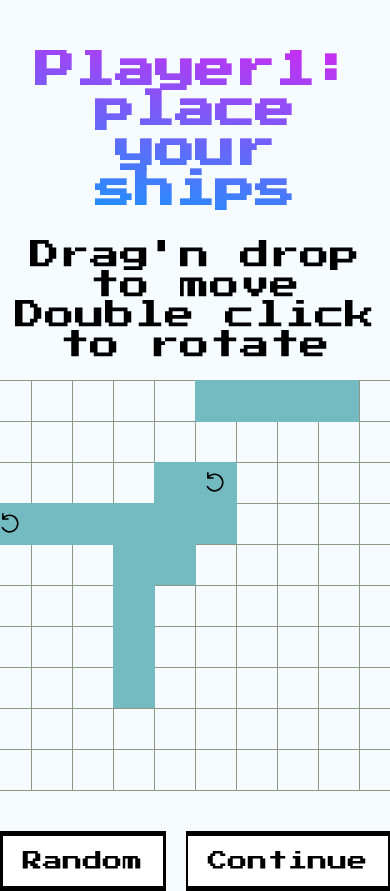
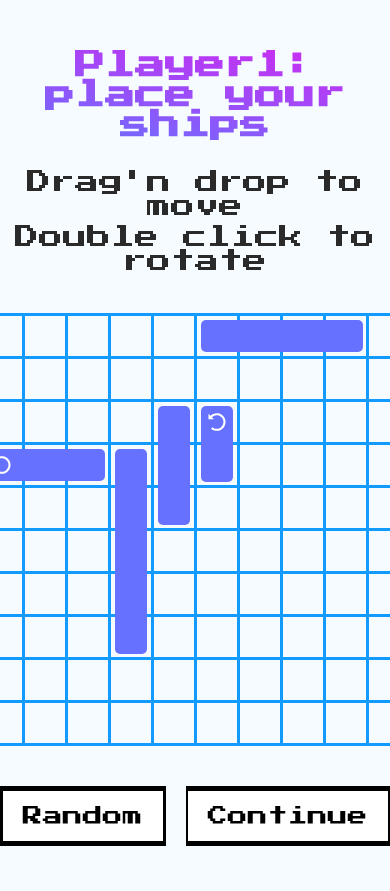
Before and after one commit to fcrozatier/battleship, a React (Create React App) app: page / in a window 390 px wide. Both pictures are taken after a click on the button "1 Player". Shown: the top 891 px of the page. After the commit the page ends 846 px from the top, so only its background shows below. Built offline with nearby package versions, Linux system fonts and the light colour scheme.

Commit message:
style board initialization

```diff
--- a/src/app.css
+++ b/src/app.css
@@ -74,8 +74,8 @@
 }
 
 .heading {
-  font-size: 40px;
-  background-image: linear-gradient(10.8deg, #119aff, #d227f1);
+  font-size: 38px;
+  background-image: linear-gradient(10.8deg, #6672ff, #d227f1);
   background-clip: text;
   -webkit-background-clip: text;
   color: transparent;
@@ -84,11 +84,17 @@
 
 .info-wrapper {
   display: block;
-  margin-top: 30px;
+  margin: 30px auto 20px;
+  font-size: 24px;
+  color: #2a2a2a;
 }
 
 .info {
   list-style: none;
+}
+
+.info li {
+  margin-bottom: 7px;
 }
 
 .whose-board {
@@ -109,11 +115,10 @@
 
 .board-grid {
   display: grid;
-  width: 411px;
   grid-template: repeat(10, 40px) / repeat(10, 40px);
-  border: 1px solid #8c9885;
-  background-color: #8c9885;
-  gap: 1px;
+  border: 3px solid #119aff;
+  background-color: #119aff;
+  gap: 3px;
   justify-content: center;
 }
 
@@ -140,22 +145,38 @@
 
 .ship {
   position: absolute;
-  top: -1px;
-  left: -1px;
+  border-radius: 5px;
   z-index: 1;
 }
 
 .dnd-board .ship,
 .my-board .draw-ship {
-  background-color: #74bac1;
+  background-color: #6672ff;
 }
 
 .hit {
-  background-color: yellow;
+  /* background-color: yellow; */
+}
+.hit::after {
+  content: "";
+  display: block;
+  width: 10px;
+  height: 10px;
+  border-radius: 50%;
+  background-color: rgb(110 97 186);
 }
 
 .draw-ship.hit {
-  background-color: #e06d6d;
+  /* background-color: #e06d6d; */
+}
+
+.draw-ship.hit::after {
+  content: "";
+  display: block;
+  width: 20px;
+  height: 20px;
+  border-radius: 50%;
+  background-color: violet;
 }
 
 .info {
@@ -172,7 +193,11 @@
   margin-bottom: 30px;
 }
 
-@media (max-width: 960px) {
+@media screen and (max-width: 1000px) {
+  .heading {
+    font-size: 30px;
+  }
+
   .display-boards {
     flex-direction: column;
     align-items: center;
--- a/src/components/Cell.jsx
+++ b/src/components/Cell.jsx
@@ -31,10 +31,10 @@ function Cell({
   classes += hit ? " hit" : "";
 
   const style = {
-    backgroundColor: canDrop && "rgb(248, 249, 231)",
-    border:
-      (isOver && canDrop && "1px solid green") ||
-      (isOver && !canDrop && "1px solid red"),
+    backgroundColor:
+      (!isOver && canDrop && "hsl(150deg 100% 98%)") ||
+      (isOver && canDrop && " hsl(150deg 100% 90%)") ||
+      (isOver && !canDrop && " hsl(0deg 100% 96%)"),
   };
 
   return (
--- a/src/components/Ship.jsx
+++ b/src/components/Ship.jsx
@@ -1,17 +1,21 @@
 import React from "react";
 import { PropTypes, bool } from "prop-types";
 import { useDrag } from "react-dnd";
-import { GrRotateLeft } from "react-icons/gr";
+import { GiAnticlockwiseRotation } from "react-icons/gi";
 
 function Ship({ dnd, unit, canRotate, rotate }) {
   const style = unit.v
     ? {
-        width: "42px",
-        height: `${unit.ship.length * 41}px`,
+        width: "80%",
+        height: `${unit.ship.length * (40 + 3) - 10}px`,
+        top: "10%",
+        left: "10%",
       }
     : {
-        width: `${unit.ship.length * 41}px`,
-        height: "42px",
+        width: `${unit.ship.length * (40 + 3) - 10}px`,
+        height: "80%",
+        top: "10%",
+        left: "10%",
       };
 
   const [, drag] = useDrag({
@@ -23,8 +27,14 @@ function Ship({ dnd, unit, canRotate, rotate }) {
   return (
     <div style={style} className="ship" {...dndFeatures}>
       {dnd && canRotate && (
-        <GrRotateLeft
-          style={{ marginLeft: "8px", marginTop: "8px", fontSize: "24px" }}
+        <GiAnticlockwiseRotation
+          style={{
+            color: "#fff",
+            fontSize: "22px",
+            position: "relative",
+            top: "-3px",
+            left: "5px",
+          }}
         />
       )}
     </div>
```
Also changed, not shown: 1 other file (tests, documents, lock files or other folders).
